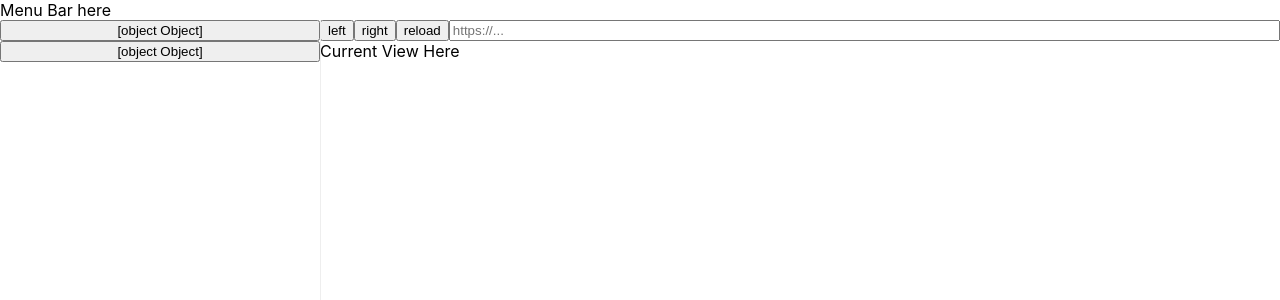
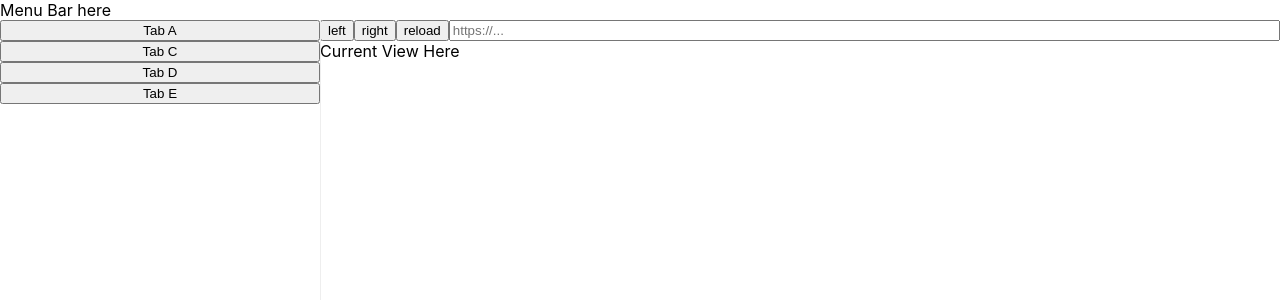
Before and after one commit to kettek/rife, a Svelte app in the folder packages/browser/: page / in a window 1280 px wide. Shown: the top 300 px of the page. Built offline with nearby package versions, Linux system fonts and the light colour scheme.

Commit message:
Add tabs store

```diff
--- a/packages/browser/src/frontend/App.svelte
+++ b/packages/browser/src/frontend/App.svelte
@@ -1,12 +1,13 @@
 <script lang='ts'>
   import Browser from "./Browser.svelte"
   import Menu from "./Menu.svelte"
+  import { tabsStore } from "./stores/tabs"
 
 </script>
 
 <main>
   <Menu></Menu>
-  <Browser></Browser>
+  <Browser tabs={$tabsStore}></Browser>
 </main>
 
 <style>
--- a/packages/browser/src/frontend/Browser.svelte
+++ b/packages/browser/src/frontend/Browser.svelte
@@ -1,8 +1,9 @@
 <script lang='ts'>
   import BrowserView from "./BrowserView.svelte"
-import SplitView from "./SplitView.svelte"
+  import type { Tab } from "./interfaces/Tab"
+  import SplitView from "./SplitView.svelte"
 
-  export let tabs: any[] = [{}, {}]
+  export let tabs: Tab[] = [{}, {}]
   export let title: string = ''
 
   let focusedTabId: string = ''
@@ -18,7 +19,7 @@ import SplitView from "./SplitView.svelte"
       <nav slot='a'>
         {#each tabs as tab}
           <button>
-            {tab}
+            {tab.title}
           </button>
         {/each}
       </nav>
--- /dev/null
+++ b/packages/browser/src/frontend/stores/tabs.ts
@@ -0,0 +1,18 @@
+import type { Tab } from '../interfaces/Tab'
+
+import { writable } from 'svelte/store'
+
+export const tabsStore = writable<Tab[]>([
+  {
+    title: 'Tab A',
+  },
+  {
+    title: 'Tab C',
+  },
+  {
+    title: 'Tab D',
+  },
+  {
+    title: 'Tab E',
+  },
+])
--- a/packages/browser/src/frontend/tsconfig.json
+++ b/packages/browser/src/frontend/tsconfig.json
@@ -21,6 +21,6 @@
     "esModuleInterop": true,
     "isolatedModules": true
   },
-  "include": ["."],
+  "include": ["**/*"],
   "exclude": ["node_modules/*", "__sapper__/*", "public/*"]
 }
```
Also changed, not shown: packages/browser/src/frontend/models/tabs.ts (deleted).
